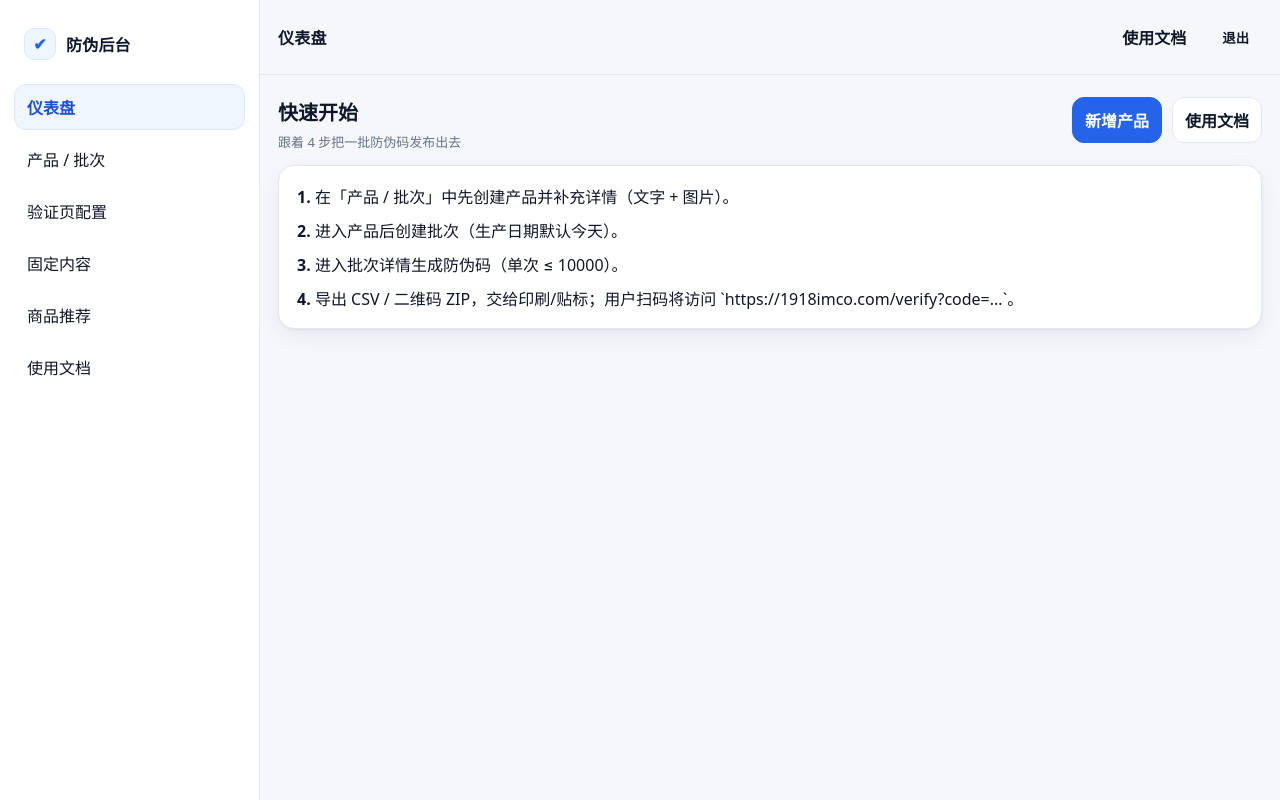
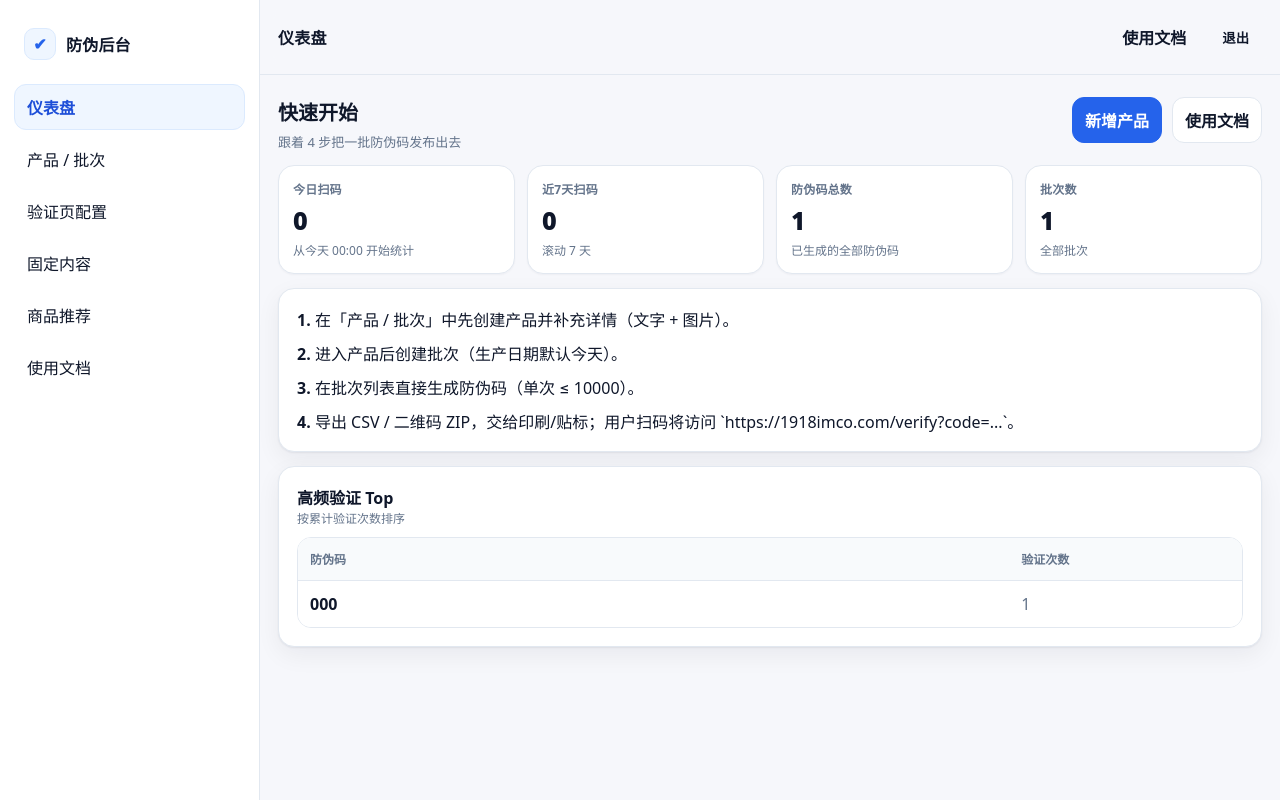
Before and after one commit to liaoyongzhi1010/huadafa, a FastAPI app: page /admin in a window 1280 px wide. Run offline with FastAPI, Linux system fonts and the light colour scheme; the visitor is signed in with stand-in values (Sample User, id 1); tables that the repository leaves empty hold one stand-in row (values such as "Sample post").

Commit message:
feat(admin): add dashboard stats

```diff
--- a/app/templates/admin/base.html
+++ b/app/templates/admin/base.html
@@ -196,6 +196,12 @@
       }
       .alert-danger { border-color: var(--danger-100); background: var(--danger-050); color: var(--danger); }
 
+      .stats-grid { display: grid; grid-template-columns: repeat(4, minmax(0, 1fr)); gap: 12px; }
+      .stat-card { border: 1px solid var(--border); background: #fff; border-radius: 16px; padding: 14px; box-shadow: 0 1px 2px rgba(15,23,42,0.04); }
+      .stat-label { font-size: 12px; color: var(--muted); font-weight: 900; letter-spacing: 0.2px; }
+      .stat-value { margin-top: 6px; font-size: 24px; font-weight: 950; }
+      .stat-hint { margin-top: 4px; font-size: 12px; color: var(--muted); }
+
       .auth-wrap {
         min-height: calc(100vh - 44px);
         display: grid;
@@ -209,6 +215,10 @@
         .sidebar { position: sticky; top: 0; z-index: 11; border-right: 0; border-bottom: 1px solid var(--border); }
         .nav { flex-direction: row; flex-wrap: wrap; }
         .nav a { flex: 1 1 auto; justify-content: center; }
+      }
+
+      @media (max-width: 720px) {
+        .stats-grid { grid-template-columns: repeat(2, minmax(0, 1fr)); }
       }
     </style>
   </head>
--- a/app/templates/admin/index.html
+++ b/app/templates/admin/index.html
@@ -14,13 +14,66 @@
       </div>
     </div>
 
+    <div class="stats-grid" style="margin-bottom:14px;">
+      <div class="stat-card">
+        <div class="stat-label">今日扫码</div>
+        <div class="stat-value">{{ stats.today_scans }}</div>
+        <div class="stat-hint">从今天 00:00 开始统计</div>
+      </div>
+      <div class="stat-card">
+        <div class="stat-label">近7天扫码</div>
+        <div class="stat-value">{{ stats.last7_scans }}</div>
+        <div class="stat-hint">滚动 7 天</div>
+      </div>
+      <div class="stat-card">
+        <div class="stat-label">防伪码总数</div>
+        <div class="stat-value">{{ stats.total_codes }}</div>
+        <div class="stat-hint">已生成的全部防伪码</div>
+      </div>
+      <div class="stat-card">
+        <div class="stat-label">批次数</div>
+        <div class="stat-value">{{ stats.total_batches }}</div>
+        <div class="stat-hint">全部批次</div>
+      </div>
+    </div>
+
     <div class="card">
       <div style="display:grid; gap:10px;">
         <div><span style="font-weight:900;">1.</span> 在「产品 / 批次」中先创建产品并补充详情（文字 + 图片）。</div>
         <div><span style="font-weight:900;">2.</span> 进入产品后创建批次（生产日期默认今天）。</div>
-        <div><span style="font-weight:900;">3.</span> 进入批次详情生成防伪码（单次 ≤ 10000）。</div>
+        <div><span style="font-weight:900;">3.</span> 在批次列表直接生成防伪码（单次 ≤ 10000）。</div>
         <div><span style="font-weight:900;">4.</span> 导出 CSV / 二维码 ZIP，交给印刷/贴标；用户扫码将访问 `https://1918imco.com/verify?code=...`。</div>
       </div>
     </div>
+
+    {% if top_codes and top_codes|length > 0 %}
+      <div style="height:14px;"></div>
+      <div class="card">
+        <div class="page-header" style="margin-bottom:10px;">
+          <div>
+            <div style="font-weight:900; font-size:16px;">高频验证 Top</div>
+            <div class="muted" style="font-size:12px;">按累计验证次数排序</div>
+          </div>
+        </div>
+        <div class="table-wrap">
+          <table class="table">
+            <thead>
+              <tr>
+                <th style="min-width:220px;">防伪码</th>
+                <th>验证次数</th>
+              </tr>
+            </thead>
+            <tbody>
+              {% for row in top_codes %}
+                <tr>
+                  <td style="font-weight:900;">{{ row.code }}</td>
+                  <td class="muted">{{ row.scan_count }}</td>
+                </tr>
+              {% endfor %}
+            </tbody>
+          </table>
+        </div>
+      </div>
+    {% endif %}
   </div>
 {% endblock %}
```
Also changed, not shown: app/routes/admin_pages.py (+50 -3 lines), tests/test_admin_dashboard_stats.py (added, +94 -0 lines).
